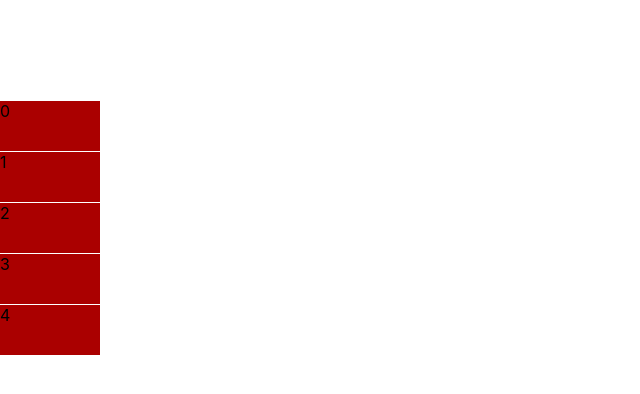
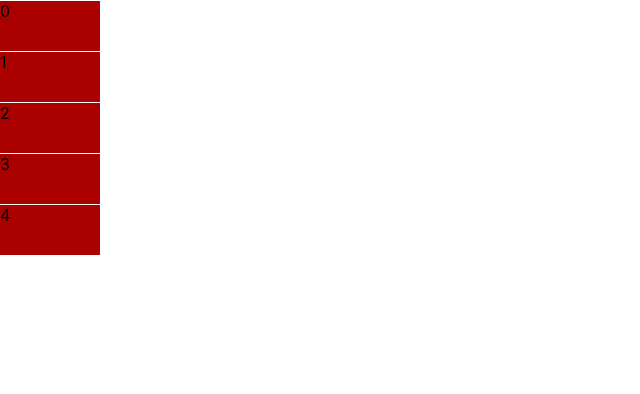
Before and after one commit to lexguy/react-slidepicker, a React (Create React App) app: page / in a window 1280 px wide. Shown: the top 394 px of the page, without its empty margins (0-640 px from the left). Built offline with nearby package versions, Linux system fonts and the light colour scheme.

Commit message:
gesture move

```diff
--- a/src/react-slidepicker/src/single.tsx
+++ b/src/react-slidepicker/src/single.tsx
@@ -1,11 +1,11 @@
 /*
  * @Author: xuwei
  * @Date: 2021-01-08 10:41:24
- * @LastEditTime: 2021-01-08 18:03:09
+ * @LastEditTime: 2021-01-09 17:24:27
  * @LastEditors: xuwei
  * @Description:
  */
-import React from "react";
+import React, { useState } from "react";
 
 interface Props {
   list: object[];
@@ -25,15 +25,31 @@ interface Props {
   done: (a: number, b: number) => void;
 }
 
+let initOff = 0;
+let wrapOffset = 0; //每次手势结束后计算 div 基于初始位置的偏移
+
 export function SingleSlide(props: Props) {
+  const [offsetY, setOffsetY] = useState(0);
   function onStart(event: React.TouchEvent) {
-    console.info("START", event.touches[0].pageY);
+    const touchY = event.touches[0].pageY;
+    initOff = touchY;
+    console.info("Init", initOff);
   }
   function onMoving(event: React.TouchEvent) {
-    console.info("e", event);
-    console.info("START", event.touches[0].pageY);
+    const touchY = event.touches[0].pageY;
+    const transY = touchY - initOff + wrapOffset;
+    setOffsetY(transY);
+    console.info("-------------------------------");
+    console.info("ING--touchY", touchY);
+    console.info("ING--initOff", initOff);
+    console.info("ING--transY", transY);
   }
-  function onMoveEnd() {}
+  function onMoveEnd(event: React.TouchEvent) {
+    const touchY = event.changedTouches[0].pageY;
+    wrapOffset = wrapOffset + (touchY - initOff);
+    console.info("END", event);
+    console.info("wrapOffset", wrapOffset);
+  }
   const {
     list,
     itemHeight,
@@ -47,7 +63,8 @@ export function SingleSlide(props: Props) {
       <div
         onTouchMove={onMoving}
         onTouchStart={onStart}
-        style={{ transform: "translateY(100px)" }}
+        onTouchEnd={onMoveEnd}
+        style={{ transform: `translateY(${offsetY}px)` }}
       >
         {[1, 1, 1, 11, 1].map((item, index) => (
           <div
```
Also changed, not shown: tsconfig.json (+9 -3 lines), 1 other file (tests, documents, lock files or other folders).
